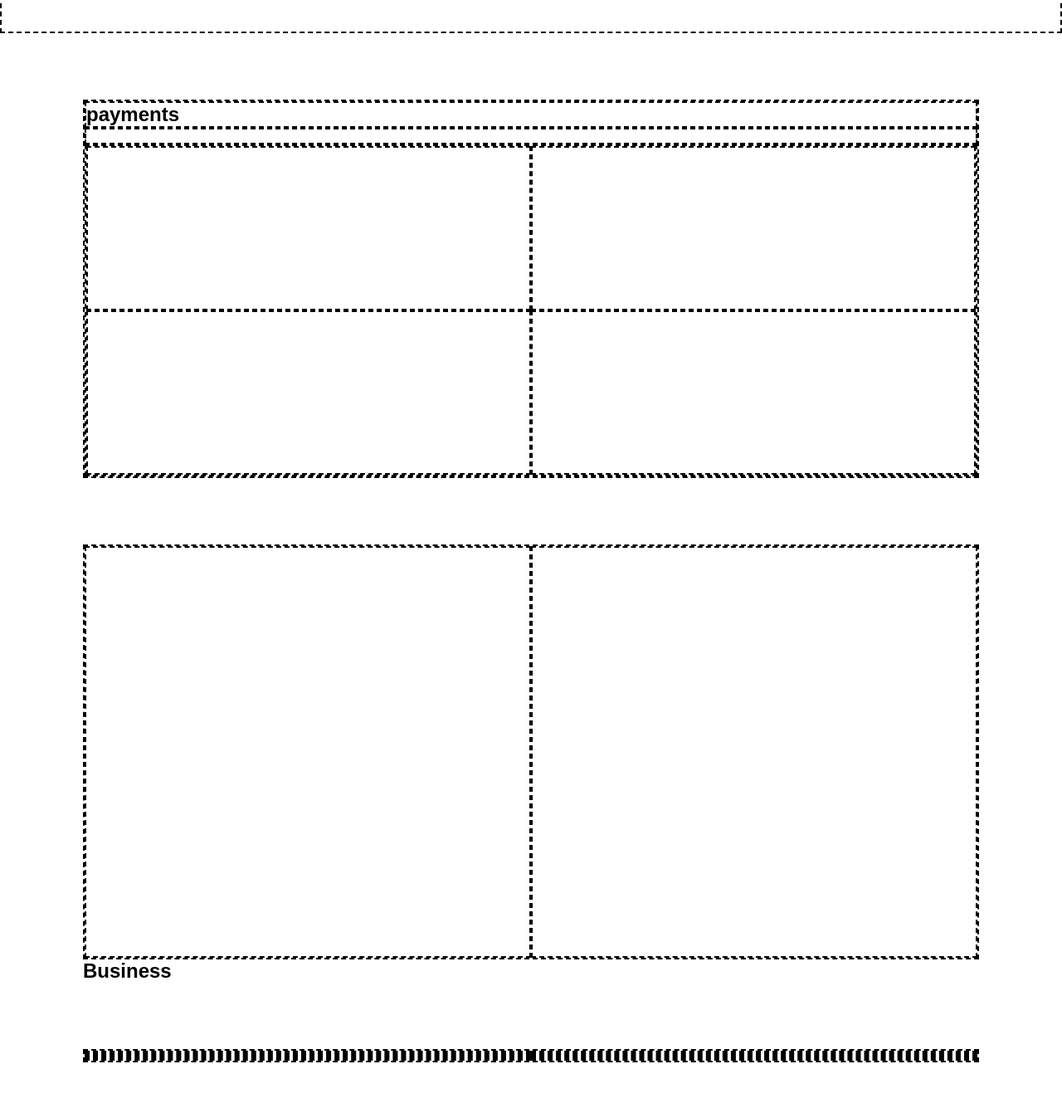
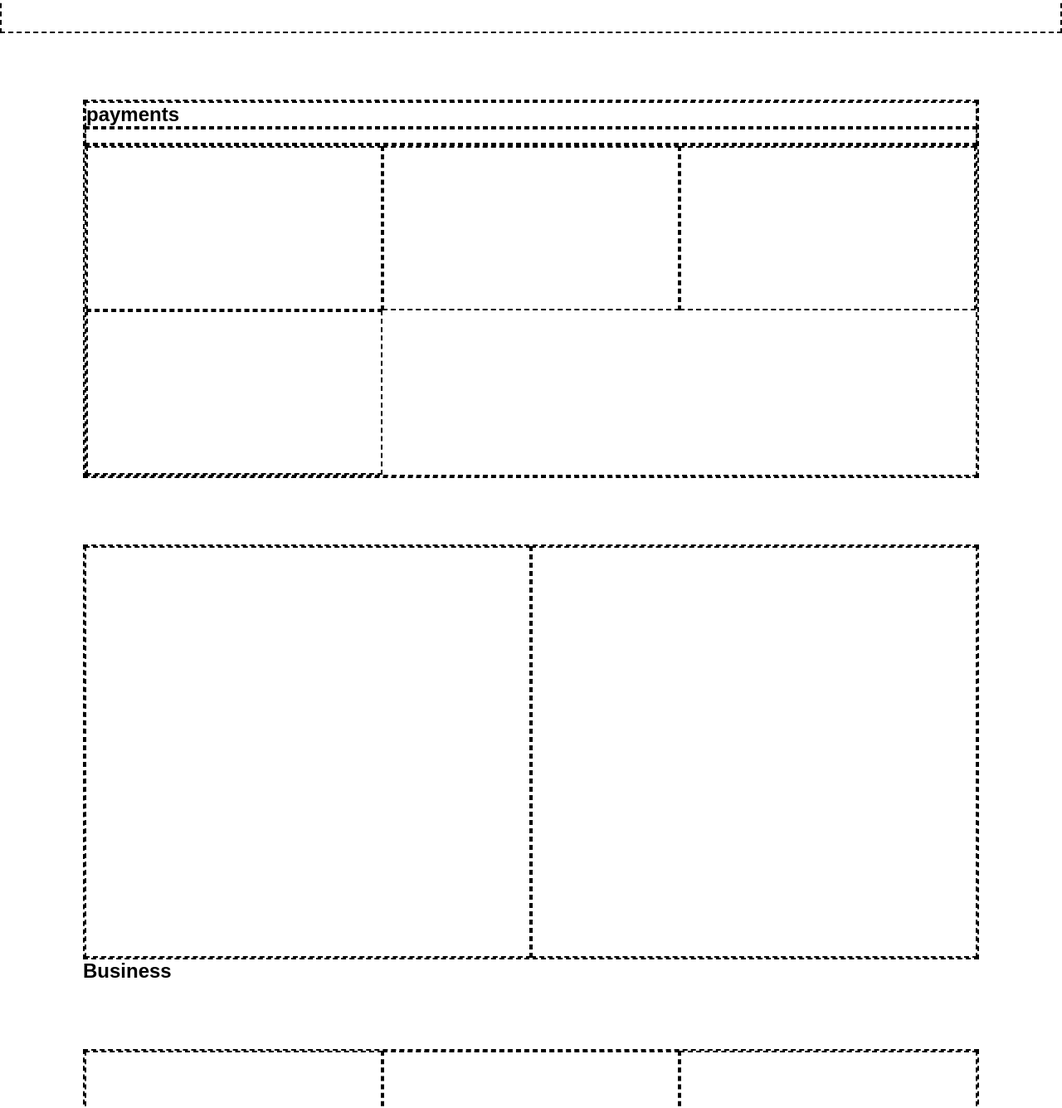
Before and after one commit to AngeloCrisci/htmlcss-dropbox, a plain HTML site: page index.html in a window 1280 px wide. Shown: the part 720-2055 px from the top of the page at 83% size. Before the commit the page ends 2000 px from the top, so only its background shows below. Drawn offline with Linux system fonts and the light colour scheme.

Commit message:
Added block Teams

```diff
--- a/css/style.css
+++ b/css/style.css
@@ -49,6 +49,10 @@ h1 {
     height: 100;
 }
 
+.card {
+    flex-basis: calc(100% / 3);
+}
+
 .margin{
     margin-top: 80px;
 }
@@ -79,6 +83,14 @@ h1 {
     min-height: 500px;
 }
 
-.business {
+.business-card {
     min-height: 300px;
 }
+
+.card-footer {
+    min-height: 300px;
+}
+
+.teams {
+    min-height: 300px;
+}
--- a/index.html
+++ b/index.html
@@ -38,24 +38,25 @@
             </section>
         </header>
         <!--Main body-->
-        <main class="container-small">
+        <main>
         <!--Payments-->
+            <div class="container-small">
                 <section class="payments border margin">
                     <h2 class="border">payments</h2>
                     <div class="radio border">
                         <span></span><span></span>
                     </div>
                     <div class="plans flex border">
-                    <div class="row border">
+                        <div class="row border card">
                             <div class="col"></div>
                         </div>
-                    <div class="row border">
+                        <div class="row border card">
                             <div class="col"></div>
                         </div>
-                    <div class="row border">
+                        <div class="row border card">
                             <div class="col"></div>
                         </div>
-                    <div class="row border">
+                        <div class="row border card">
                             <div class="col"></div>
                         </div>
                     </div>
@@ -71,28 +72,46 @@
                 </section>
         <!--Card Business Dropbox-->
                 <H2>Business</H2>
-            <section class="business.card margin border flex">
-                <div class="row border">
+                <section class="business-card margin border flex">
+                    <div class="row border card">
                         <div class="col"></div>
                     </div>
-                <div class="row border">
+                    <div class="row border card">
                         <div class="col"></div>
                     </div>
-                <div class="row border">
+                    <div class="row border card">
                         <div class="col"></div>
                     </div>
-                <div class="row border">
+                    <div class="row border card">
                         <div class="col"></div>
                     </div>
-                <div class="row border">
+                    <div class="row border card">
                         <div class="col"></div>
                     </div>
-                <div class="row border">
+                    <div class="row border card">
                         <div class="col"></div>
                     </div>
                 </section>
         <!--Footer Cards-->
-
+                <section class="card-footer margin border">
+                </section>
+            </div>
+>       <!--Teams-->
+                <section class="teams margin border flex">
+                    <div class="row border card">
+                        <div class="col">
+                        </div>
+                    </div>
+                    <div class="row border card">
+                            <div class="col">
+                            </div>
+                    </div>
+                    <div class="row border card">
+                        <div class="col">
+                        </div>
+                    </div>
+                </section>
+        <!--Link Business-->
         </main>
 
 
```
Lines whose indentation alone changed are shown as unchanged.
